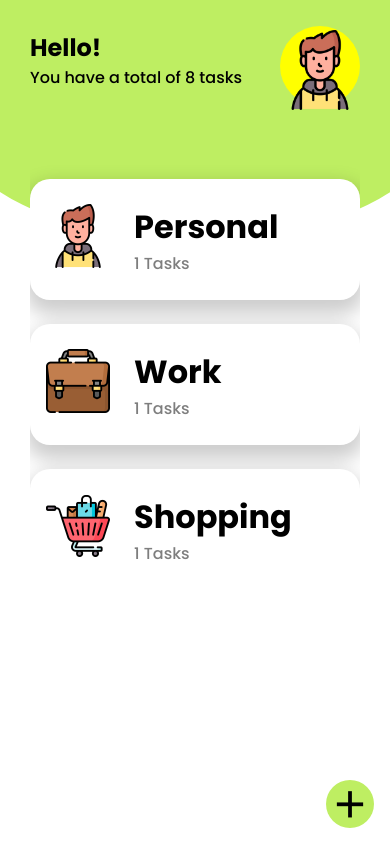
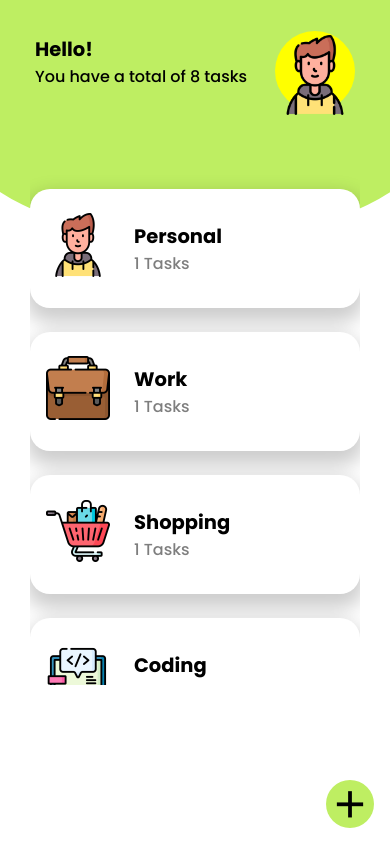
Before and after one commit to RishabhTrivedi-22/To-do_App, a plain HTML site: page index.html in a window 390 px wide. Drawn offline with nearby package versions, Linux system fonts and the light colour scheme.

Commit message:
Project finished

```diff
--- a/app.js
+++ b/app.js
@@ -208,10 +208,10 @@ const renderTask = () => {
 
       li.appendChild(span);
       taskContainer.appendChild(li);
-      saveLocal();
     });
+    updateTotal();
     renderCategory();
-    updateTotal();
+    saveLocal();
   }
 
 };
--- a/index.html
+++ b/index.html
@@ -6,6 +6,7 @@
   <link href='https://unpkg.com/boxicons@2.1.4/css/boxicons.min.css' rel='stylesheet'>
 
   <link rel="stylesheet" href="style.css">
+  <link rel="stylesheet" href="responsive.css">
   <title>To-Do App</title>
 </head>
 <body>
--- /dev/null
+++ b/responsive.css
@@ -0,0 +1,68 @@
+@media (max-width:768px) {
+  body {
+    padding: 0;
+  }
+  .wrapper {
+    width: 100%;
+    height: 100vh;
+    border-radius: 0;
+    border: none;
+  }
+  .categories {
+    min-height: 40rem;
+    overflow-y: auto;
+  }
+}
+
+
+@media (max-width:480px) {
+  .head-wrapper {
+    padding: 35px;
+  }
+  .welcome h1 {
+    font-size: 1.2rem; /* Smaller heading on mobile */
+  }
+  .category .content h1 {
+    font-size: 1.2rem;
+  }
+
+  .input-grp input,
+  .input-grp select {
+    padding: 10px;
+  }
+  .buttons button {
+    padding: 12px 15px;
+  }
+  .categories {
+    min-height: 32rem;
+    overflow-y: auto;
+  }
+}
+
+@media (max-width : 375px) {
+  .categories {
+    min-height: 22rem;
+    overflow-y: auto;
+  }
+}
+
+/* Responsive images */
+.img img,
+.category img,
+.category-details img {
+  max-width: 100%;
+  height: auto;
+}
+
+/* Ensure that the task list is fully visible and scrolls on smaller screens */
+.list-container {
+  overflow-y: auto;
+}
+
+/* Responsive font sizes using clamp */
+.welcome h1 {
+  font-size: clamp(1rem, 5vw, 2rem);
+}
+.category .content h1 {
+  font-size: clamp(1rem, 5vw, 2rem);
+}
--- a/style.css
+++ b/style.css
@@ -28,21 +28,7 @@ body {
   position: relative;
 }
 
-@media (max-width:768px) {
-  body {
-    padding: 0;
-  }
-  .wrapper {
-    width: 100%;
-    height: 100vh;
-    border-radius: 0;
-    border: none;
-  }
-  .categories {
-    height: 55rem;
 
-  }
-}
 
 .wrapper .screen {
   flex: 1;
```
